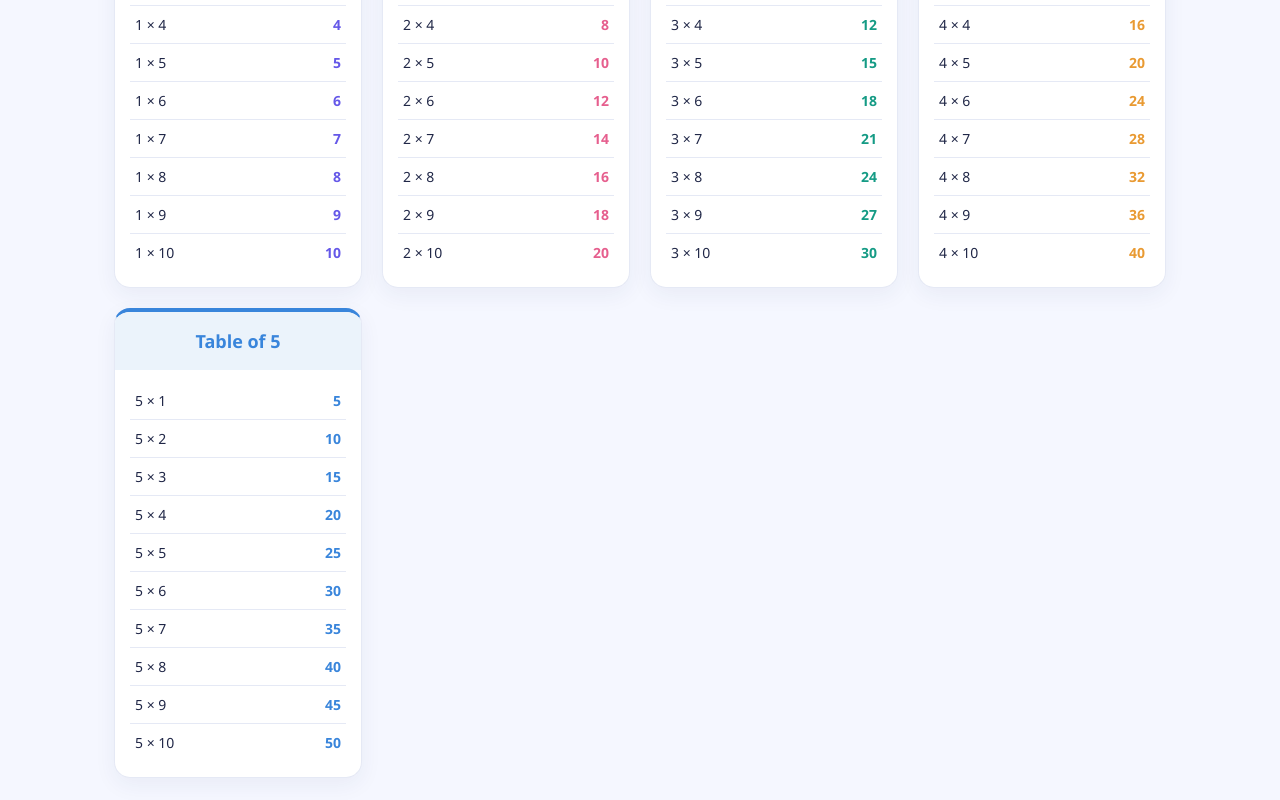
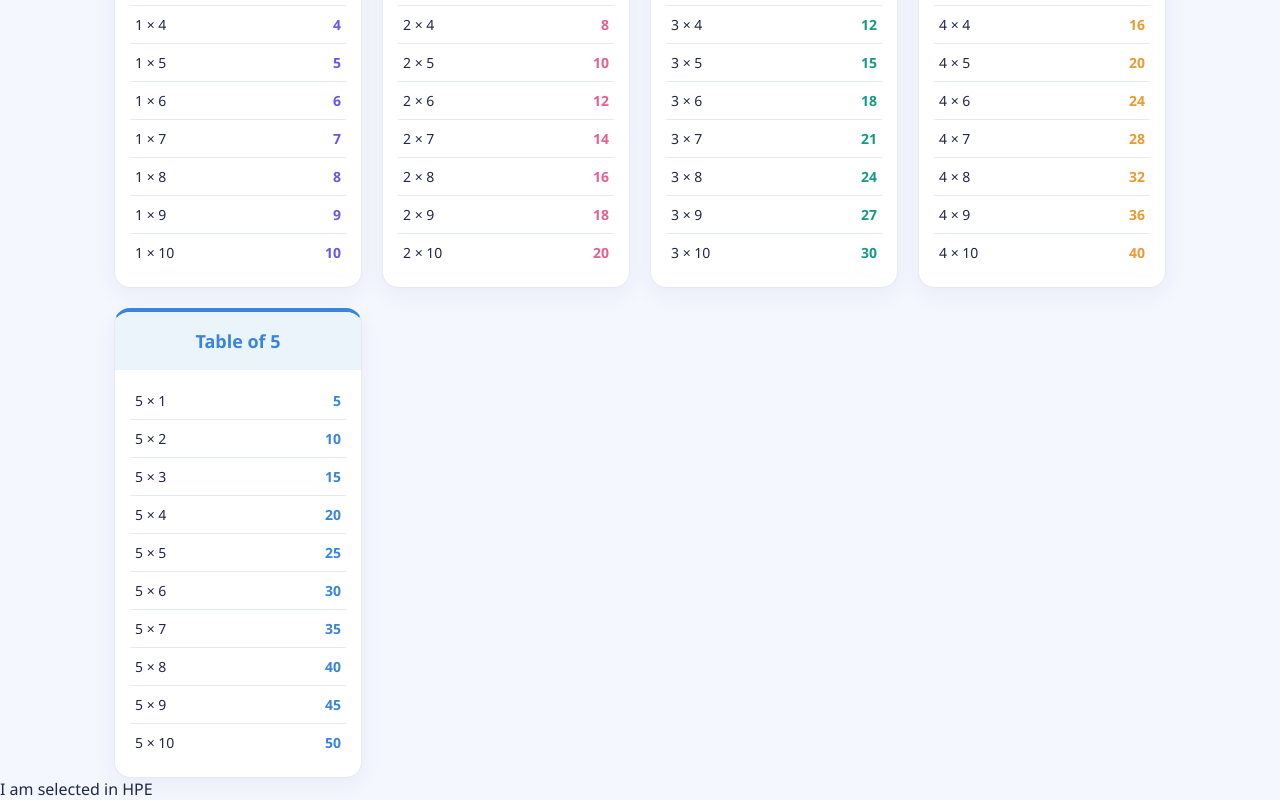
Before and after one commit to surendrabeniwal85/sub-tuesday, a plain HTML site: page index.html in a window 1280 px wide. Shown: the part 1154-1954 px from the top of the page. Before the commit the page ends 1932 px from the top, so only its background shows below. Drawn offline with Linux system fonts and the light colour scheme.

Commit message:
Para added

```diff
--- a/index.html
+++ b/index.html
@@ -107,5 +107,6 @@
     <div id="toast" class="toast" role="status"
          aria-live="polite"></div>
 
+    <p>I am selected in HPE</p>
 </body>
 </html>
```
